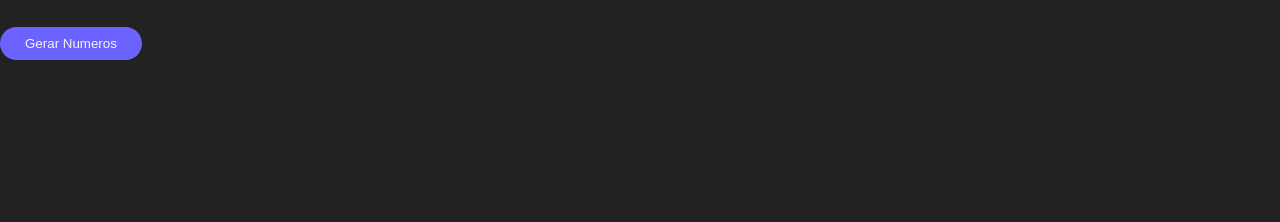
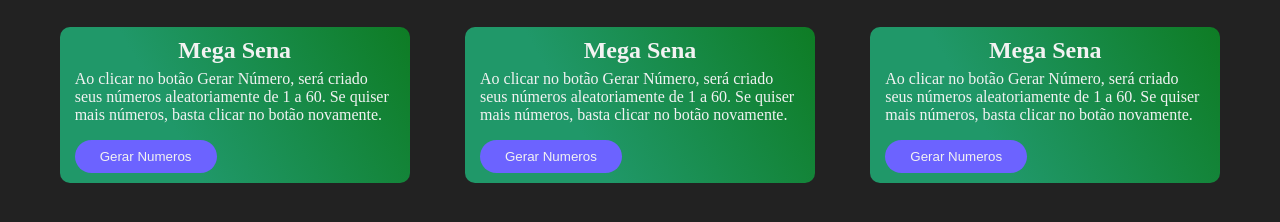
Before and after one commit to roberttsouza/Jogo-Loteria, a plain HTML site: page index.html in a window 1280 px wide. Shown: the part 66-288 px from the top of the page. Drawn offline with Linux system fonts and the light colour scheme.

Commit message:
:construction: created cards

```diff
--- a/index.html
+++ b/index.html
@@ -20,9 +20,45 @@
   <a class="log" href="#"><button>Login</button></a>
 </header>
 
-  <button onclick="generate()">Gerar Numeros</button>
+<main>
+  <section class="jogos">
+    <div class="container">
+      <div class="content">
+        <div class="megaSema">
+          <h1>Mega Sena</h1>
+          <p>Ao clicar no botão Gerar Número, será criado seus números aleatoriamente de 1 a 60.
+            Se quiser mais números, basta clicar no botão novamente.</p>
+          <button onclick="generate()">Gerar Numeros</button>
+          <div class="numberMega"></div>
+        </div>
 
 
+        <div class="megaSema">
+          <h1>Mega Sena</h1>
+          <p>Ao clicar no botão Gerar Número, será criado seus números aleatoriamente de 1 a 60.
+            Se quiser mais números, basta clicar no botão novamente.</p>
+          <button onclick="generate()">Gerar Numeros</button>
+          <div class="numberMega"></div>
+        </div>
+
+
+
+        <div class="megaSema">
+          <h1>Mega Sena</h1>
+          <p>Ao clicar no botão Gerar Número, será criado seus números aleatoriamente de 1 a 60.
+            Se quiser mais números, basta clicar no botão novamente.</p>
+          <button onclick="generate()">Gerar Numeros</button>
+          <div class="numberMega"></div>
+        </div>
+      </div>
+    </div>
+  </section>
+
+
+
+
+
+</main>
   <script src="script.js"></script>
 </body>
 </html>
--- a/style.css
+++ b/style.css
@@ -52,3 +52,42 @@ button{
 button:hover{
   background-color: #6c63ffc9;
 }
+
+
+
+.jogos{
+  width: 100%;
+  margin: auto;
+}
+
+.container{
+  max-width: 95%;
+  margin: auto;
+}
+
+.content{
+  display: flex;
+  margin: auto;
+}
+
+.megaSema{
+  max-width: 350px;
+  margin: auto;
+  padding: 10px 15px;
+  border-radius: 10px;
+  background: rgb(32,152,105);
+  background: linear-gradient(61deg, rgba(32,152,105,1) 33%, rgba(14,124,36,1) 100%);
+}
+
+.megaSema h1{
+  text-align: center;
+  color: #f2f2f2;
+  margin-bottom: 6px;
+  background: transparent;
+}
+
+.megaSema p{
+  color: #f2f2f2;
+  margin-bottom: 16px;
+  background: transparent;
+}
```
